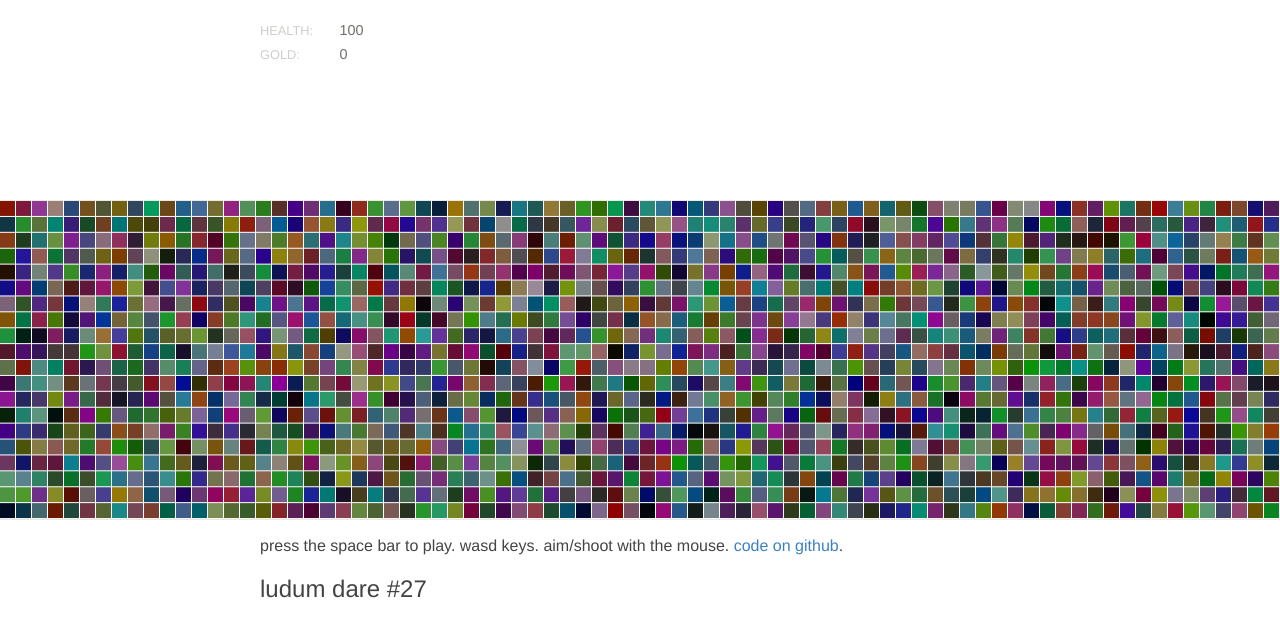
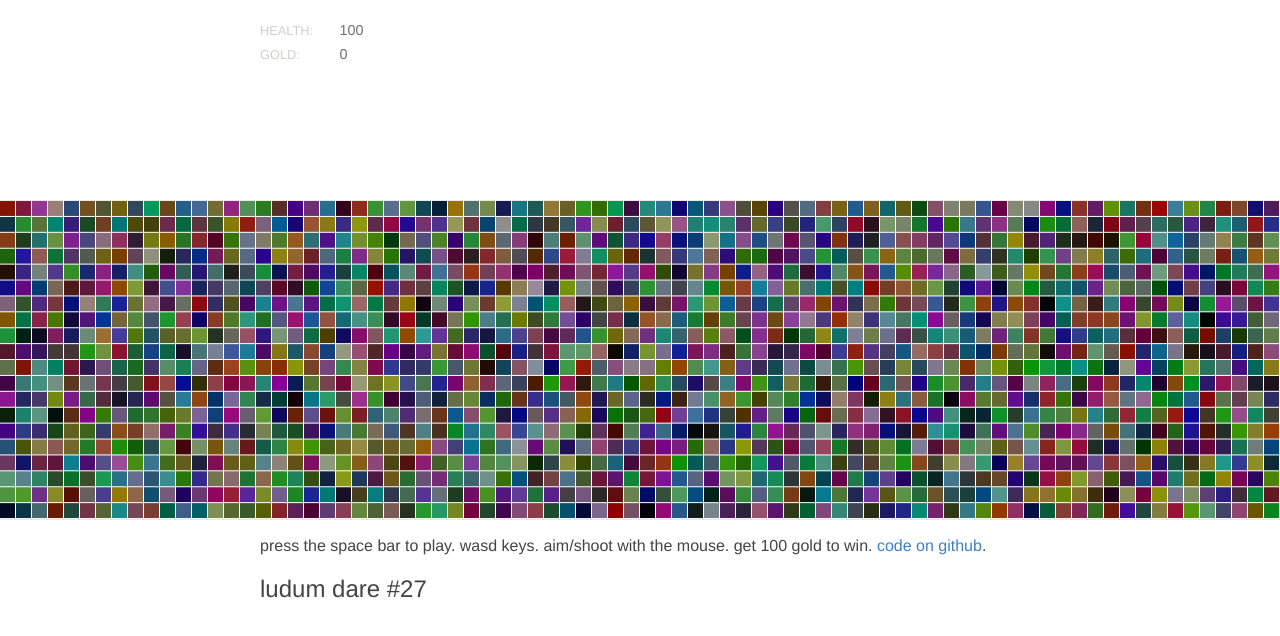
Before and after one commit to sethvincent/ludum-dare-27, a website with bundled scripts: page index.html in a window 1280 px wide. Built offline with nearby package versions, Linux system fonts and the light colour scheme.

Commit message:
html update

```diff
--- a/index.html
+++ b/index.html
@@ -21,7 +21,7 @@
 
 <footer>
   <div class="container">
-    <p>press the space bar to play. wasd keys. aim/shoot with the mouse. <a href="https://github.com/sethvincent/ludum-dare-27">code on github</a>.</p>
+    <p>press the space bar to play. wasd keys. aim/shoot with the mouse. get 100 gold to win. <a href="https://github.com/sethvincent/ludum-dare-27">code on github</a>.</p>
     <h2 id="title" class="ui"></h2>
 <span class="label">  </div>
 </footer>
```
